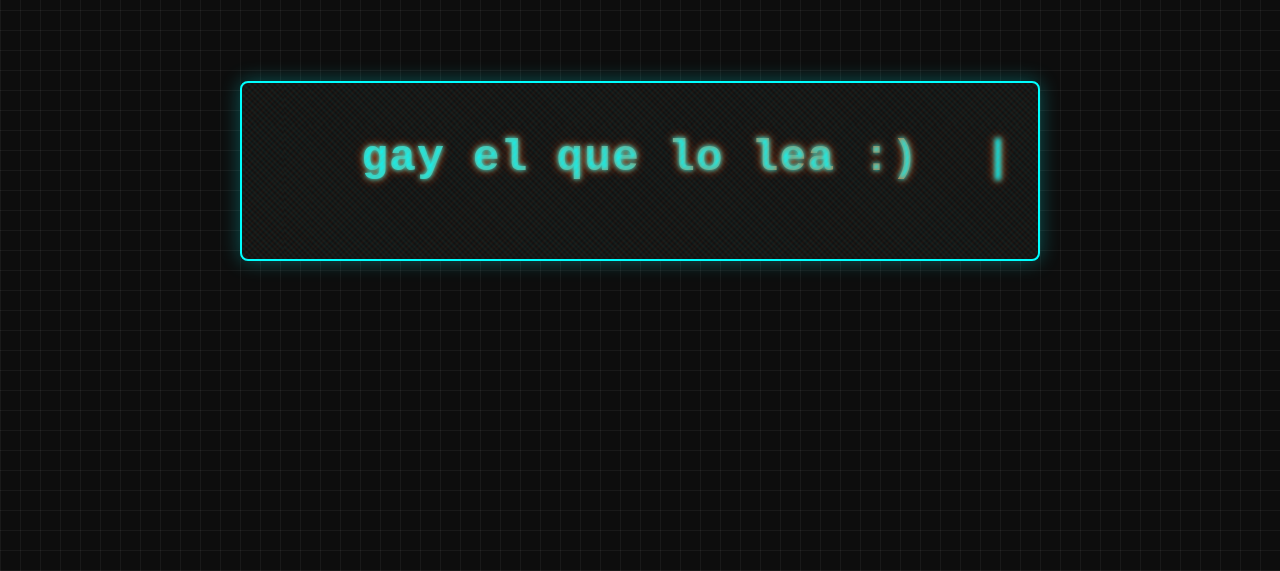
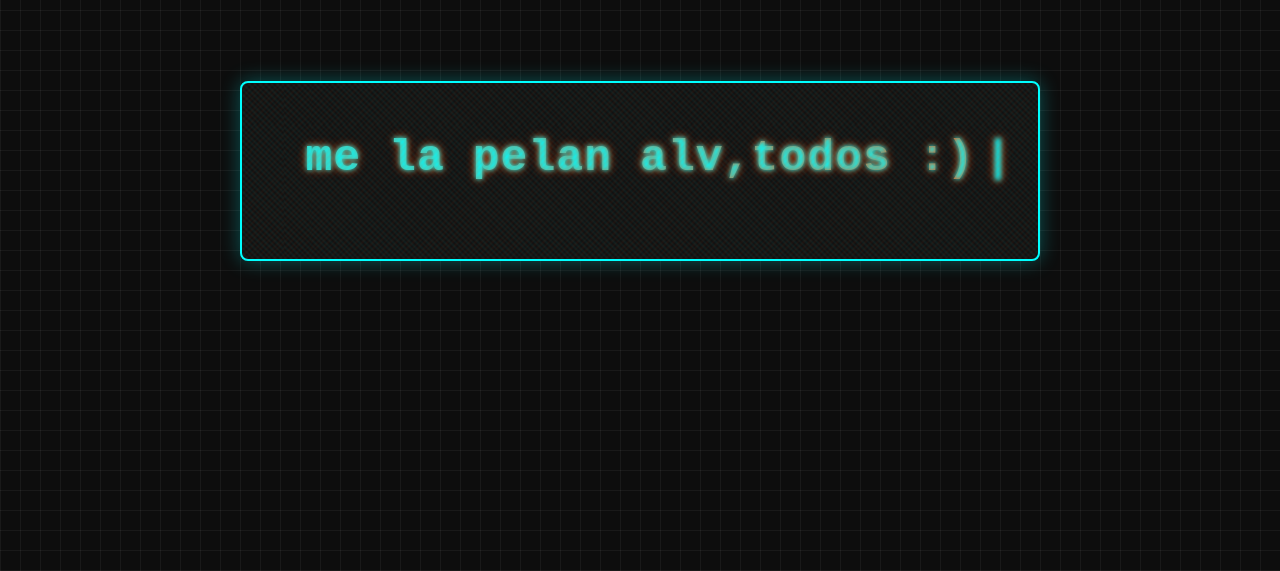
Before and after one commit to victorhugomartinezsantana1-ctrl/mi-primer-app, a website: page src/index.html in a window 1280 px wide. Shown: the part 229-800 px from the top of the page. Drawn offline with Linux system fonts and the light colour scheme.

Commit message:
cambio de etiqueta h1

```diff
--- a/src/index.html
+++ b/src/index.html
@@ -10,7 +10,7 @@
 
 <body>
   <main>
-    <h1>gay el que lo lea :)</h1>
+    <h1>me la pelan alv,todos :)</h1>
   </main>
 </body>
 
```
